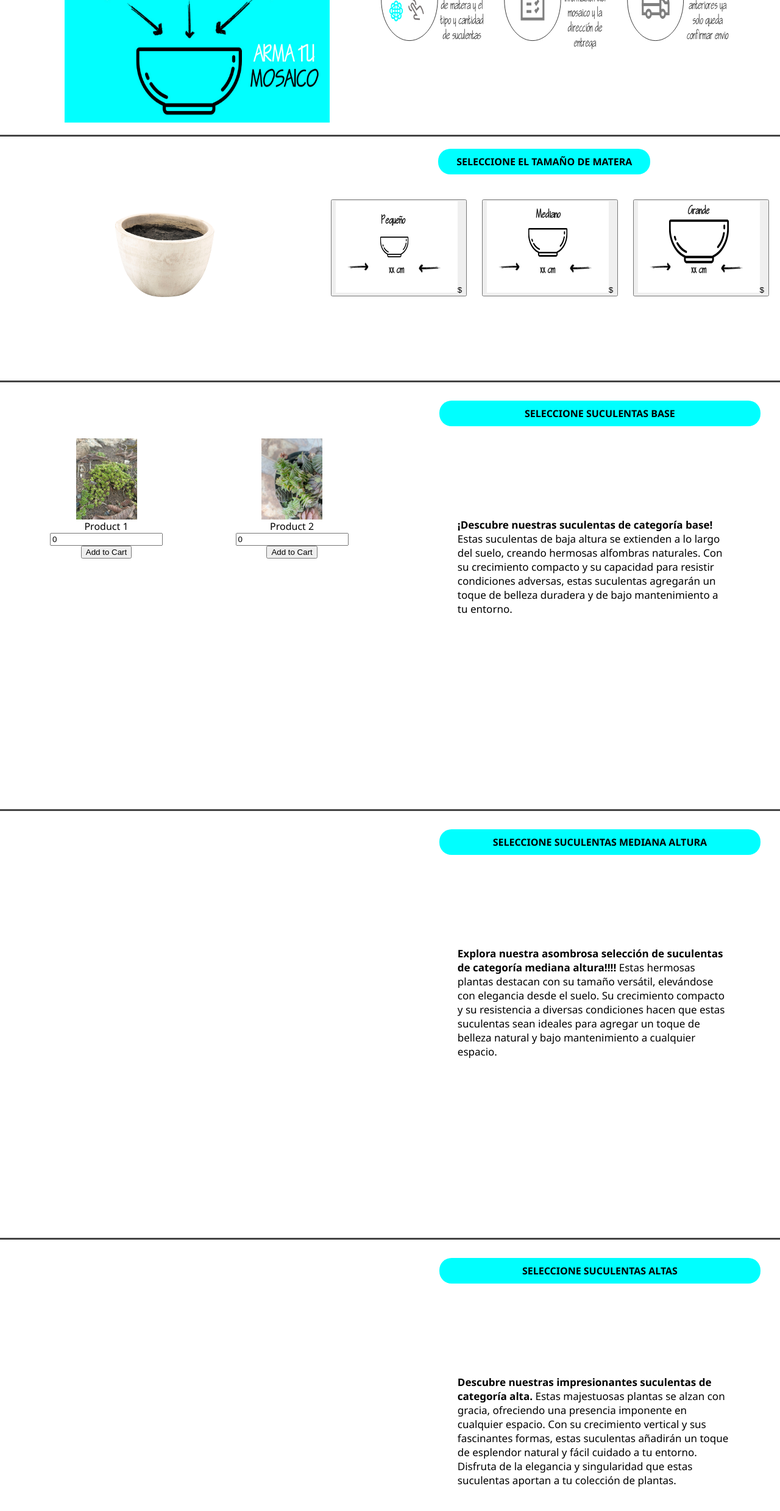
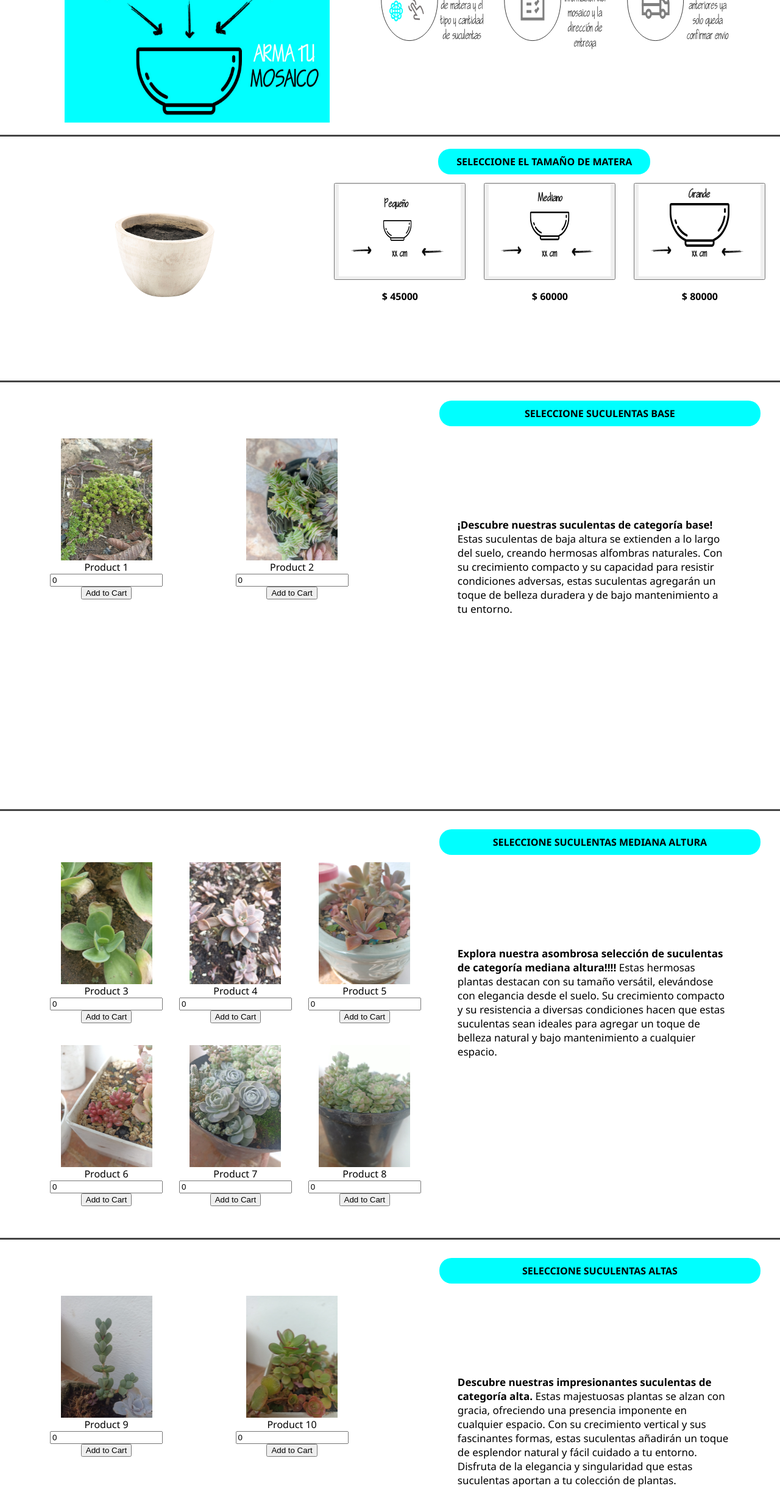
Before and after one commit to sebastianmb/app-suculentas-front, a React (Create React App) app: page / in a window 1280 px wide. Shown: the part 670-3148 px from the top of the page at 61% size. Built offline with nearby package versions, Linux system fonts and the light colour scheme.

Commit message:
ajustes front pot precios

```diff
--- a/public/products.json
+++ b/public/products.json
@@ -1,14 +1,14 @@
 [
-    { "id": 1, "category":"base", "name":"Product 1", "price": 10, "quantity": 0, "image": "base1.jpeg" },
-    { "id": 2, "category":"base","name": "Product 2", "price": 15, "quantity": 0, "image": "base2.jpeg" },
-    { "id": 3, "category":"media","name": "Product 3", "price": 20, "quantity": 0, "image": "media1.jpeg" },
-    { "id": 4, "category":"media","name": "Product 4", "price": 30, "quantity": 0, "image": "media2.jpeg" },
-    { "id": 5, "category":"media","name": "Product 5", "price": 40, "quantity": 0, "image": "media3.jpeg" },
-    { "id": 6, "category":"media","name": "Product 6", "price": 50, "quantity": 0, "image": "media4.jpeg" },
-    { "id": 7, "category":"media","name": "Product 7", "price": 50, "quantity": 0, "image": "media5.jpeg" },
-    { "id": 8, "category":"media","name": "Product 8", "price": 50, "quantity": 0, "image": "media6.jpeg" },
-    { "id": 9, "category":"alta","name": "Product 9", "price": 50, "quantity": 0, "image": "alta1.jpeg" },
-    { "id": 10, "category":"alta","name": "Product 10", "price": 50, "quantity": 0, "image": "alta2.jpeg" },
+    { "id": 1, "category":"base", "name":"Product 1", "quantity": 0, "image": "base1.jpeg" },
+    { "id": 2, "category":"base","name": "Product 2",  "quantity": 0, "image": "base2.jpeg" },
+    { "id": 3, "category":"media","name": "Product 3", "quantity": 0, "image": "media1.jpeg" },
+    { "id": 4, "category":"media","name": "Product 4", "quantity": 0, "image": "media2.jpeg" },
+    { "id": 5, "category":"media","name": "Product 5", "quantity": 0, "image": "media3.jpeg" },
+    { "id": 6, "category":"media","name": "Product 6", "quantity": 0, "image": "media4.jpeg" },
+    { "id": 7, "category":"media","name": "Product 7", "quantity": 0, "image": "media5.jpeg" },
+    { "id": 8, "category":"media","name": "Product 8", "quantity": 0, "image": "media6.jpeg" },
+    { "id": 9, "category":"alta","name": "Product 9", "quantity": 0, "image": "alta1.jpeg" },
+    { "id": 10, "category":"alta","name": "Product 10", "quantity": 0, "image": "alta2.jpeg" },
     { "id": 11, "category":"pot","name": "small", "price": 45, "quantity":1, "image": "potpeq" },
     { "id": 12, "category":"pot","name": "medium", "price": 60, "quantity":1, "image": "potmed" },
     { "id": 13, "category":"pot","name": "large", "price": 80, "quantity":1, "image": "potgra" }
--- a/src/App.css
+++ b/src/App.css
@@ -374,7 +374,7 @@ body {
 
 .item img {
 
-  width: 100px;
+  width: 150px;
 
 }
 
--- a/src/App.js
+++ b/src/App.js
@@ -102,7 +102,7 @@ function App() {
         <div id='suculentas-buy'>
           <div className='center-suculentas'>
             <div className='mostrario'>
-              <Products addToCart={addToCart}
+              <Products addToCart={addToCart} category="media"
               />
             </div>
             <div className='seleccion'>
@@ -122,7 +122,7 @@ function App() {
         <div id='suculentas-buy'>
           <div className='center-suculentas'>
             <div className='mostrario'>
-              <Products addToCart={addToCart}
+              <Products addToCart={addToCart} category="alta"
               />
             </div>
             <div className='seleccion'>
--- a/src/components/Pot.js
+++ b/src/components/Pot.js
@@ -34,11 +34,13 @@ const Pot = ({ addToCart }) => {
             <span><b>Seleccione el tamaño de matera</b></span>
             <div className='size-pot'>
               {products.map((product) => (
+                <div key={product.id}>
                 <button className='btn-pot' key={product.id} onClick={() => handleAddToCart(product)}>
                   <img src={product.image} alt={product.labe} />
-                  ${/*product.price*/}
+                  {/*product.price*/}
                 </button>
-
+                <p><strong>$ {product.price}</strong></p>
+                </div>
               ))}
 
             </div>
```
